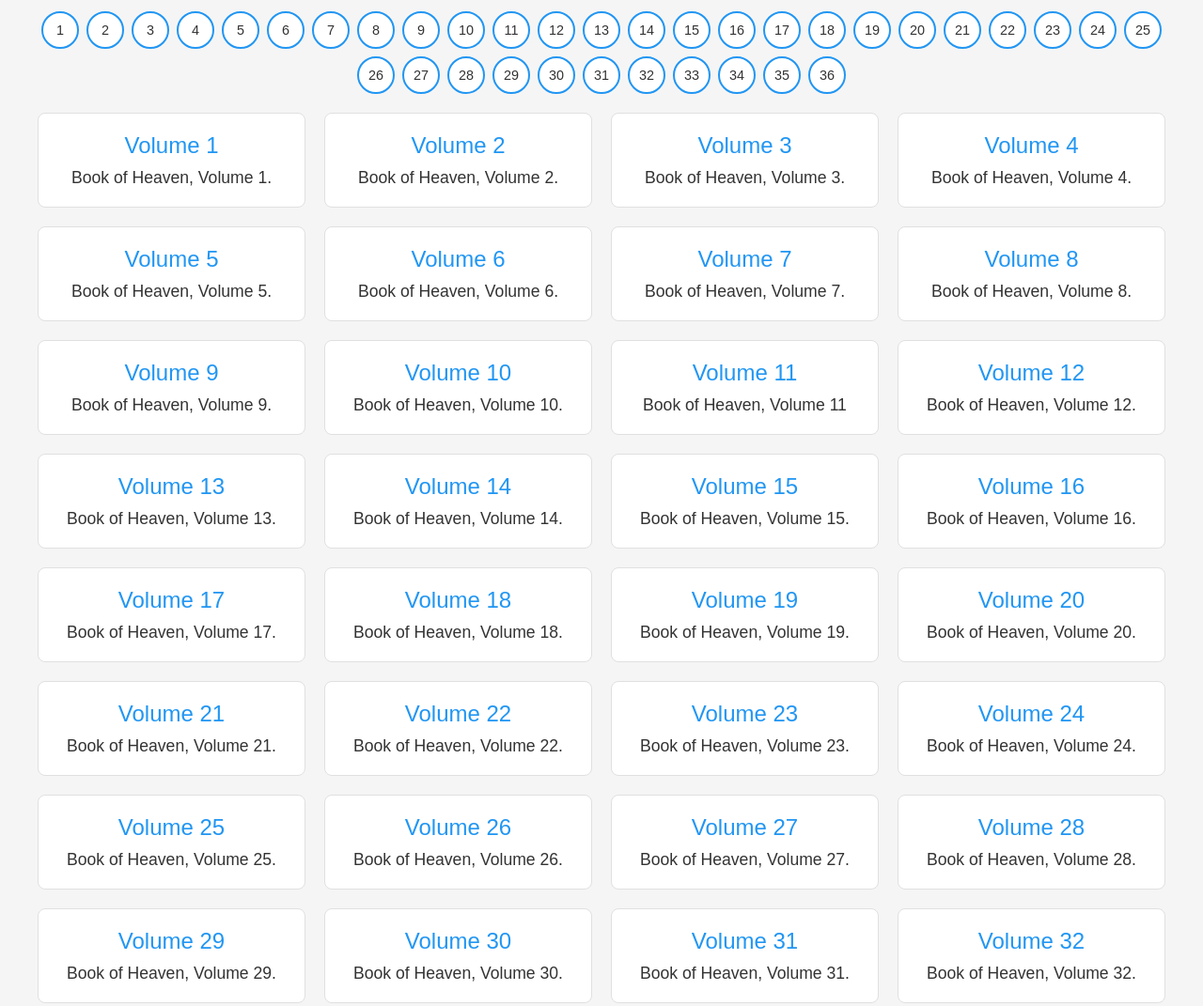
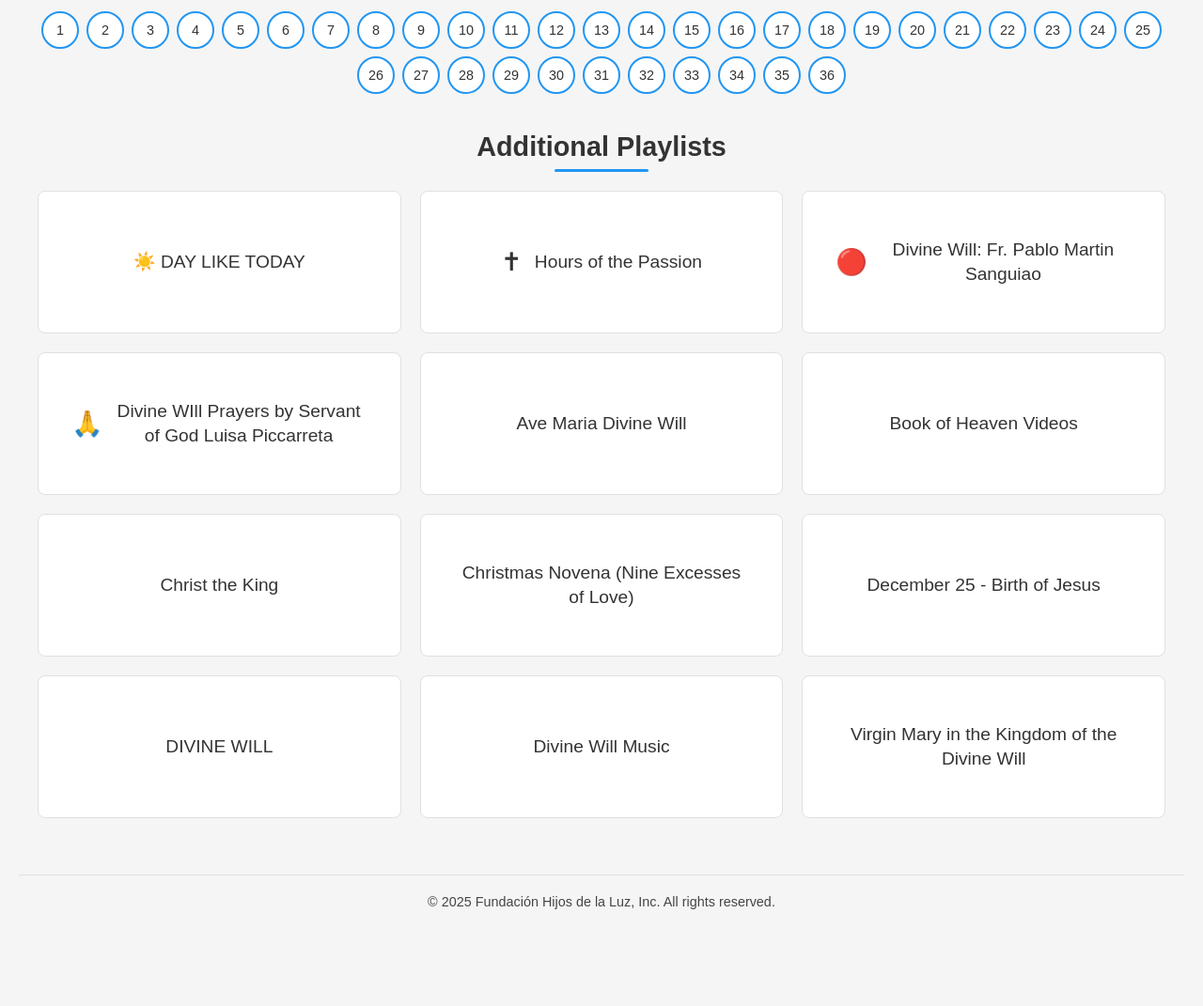
Before and after one commit to fiatdv/DWWebApp, a plain HTML site: page index.html in a window 1280 px wide. Shown: the part 380-1451 px from the top of the page at 94% size. After the commit the page ends 1408 px from the top, so only its background shows below. Drawn offline with Linux system fonts and the light colour scheme.

Commit message:
Removed larger boh buttons

```diff
--- a/index.html
+++ b/index.html
@@ -282,7 +282,6 @@
 
     <h2 class="section-title">Book of Heaven Volumes</h2>
     <div class="volume-index" id="volumeIndex"></div>
-    <div class="grid-container" id="volumeGrid"></div>
 
     <h2 class="section-title">Additional Playlists</h2>
     <div class="grid-container" id="additionalGrid"></div>
@@ -426,7 +425,6 @@ Virgin Mary in the Kingdom of the Divine Will,https://www.youtube.com/playlist?l
         // Create the grids
         document.addEventListener('DOMContentLoaded', function() {
             const data = parseCSV(csvContent);
-            const volumeGrid = document.getElementById('volumeGrid');
             const additionalGrid = document.getElementById('additionalGrid');
             const volumeIndex = document.getElementById('volumeIndex');
 
@@ -439,25 +437,6 @@ Virgin Mary in the Kingdom of the Divine Will,https://www.youtube.com/playlist?l
                     indexButton.target = '_blank';
                     indexButton.textContent = volume.number;
                     volumeIndex.appendChild(indexButton);
-                });
-            }
-
-            // Create Book of Heaven volume cards
-            if (data.volumes.length === 0) {
-                volumeGrid.innerHTML = '<p>No volumes found. Please check the data.</p>';
-            } else {
-                data.volumes.forEach(volume => {
-                    const anchor = document.createElement('a');
-                    anchor.href = volume.url;
-                    anchor.className = 'grid-item';
-                    anchor.target = '_blank';
-
-                    anchor.innerHTML = `
-                        <div class="volume-number">Volume ${volume.number}</div>
-                        <div class="volume-title">${volume.title}</div>
-                    `;
-
-                    volumeGrid.appendChild(anchor);
                 });
             }
 
```
